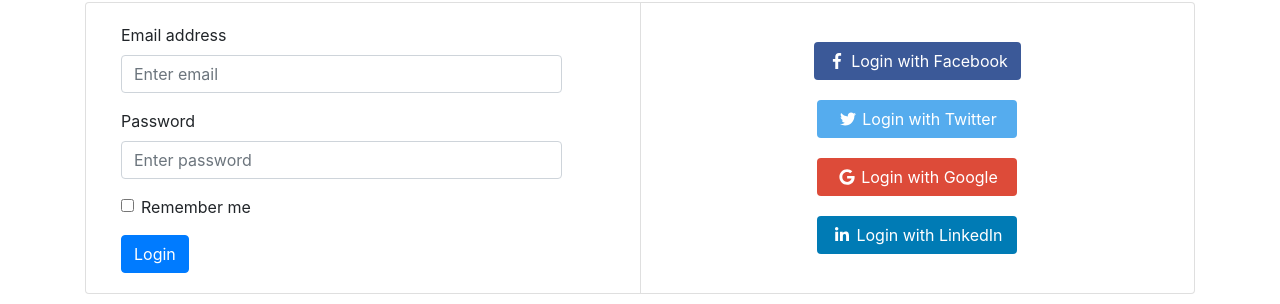
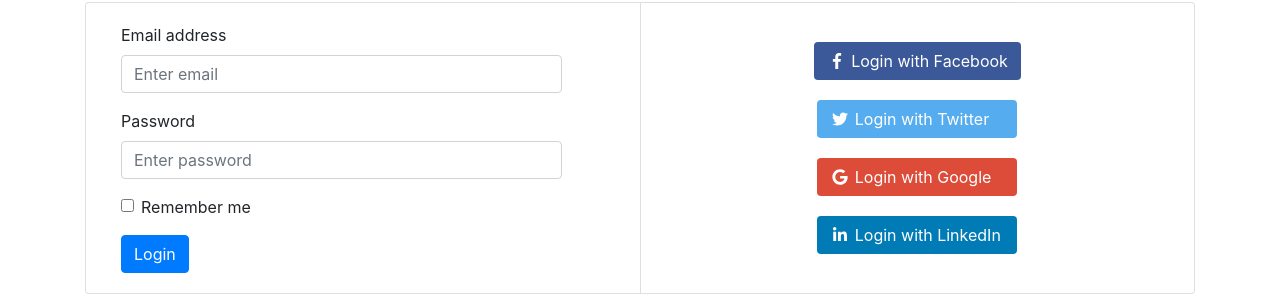
Before and after one commit to joshuajomiller/angular-starter-kit, an Angular app: page /login in a window 1280 px wide. Shown: the part 152-456 px from the top of the page. Built offline with nearby package versions, Linux system fonts and the light colour scheme.

Commit message:
login social object

```diff
--- a/src/app/login/login.component.css
+++ b/src/app/login/login.component.css
@@ -2,18 +2,7 @@
     min-width: 200px;
     margin: 10px auto;
     color: #fff;
-}
-.login-btn.login-facebook{
-    background-color: #3B5998;
-}
-.login-btn.login-twitter{
-    background-color: #55acee;
-}
-.login-btn.login-google{
-    background-color: #dd4b39;
-}
-.login-btn.login-linkedin{
-    background-color: #007bb5;
+    text-align: left;
 }
 h4{
     text-align: center;
--- a/src/app/login/login.component.html
+++ b/src/app/login/login.component.html
@@ -27,11 +27,12 @@
 
   <div class="card order-1 order-sm-2">
     <div class="card-body d-flex flex-column justify-content-center">
-      <button class="btn login-btn login-facebook"><i class="fab fa-facebook-f fa-fw"></i> Login with Facebook</button>
-      <button class="btn login-btn login-twitter"><i class="fab fa-twitter fa-fw"></i> Login with Twitter</button>
-      <button class="btn login-btn login-google"><i class="fab fa-google fa-fw"></i> Login with Google</button>
-      <button class="btn login-btn login-linkedin"><i class="fab fa-linkedin-in fa-fw"></i> Login with LinkedIn
-      </button>
+      <button *ngFor="let social of socialMethods" class="btn login-btn" [ngStyle]="{'background-color': social.color}"><i [ngClass]="'fab fa-fw ' + social.icon"></i> Login with {{social.label}}</button>
+
+      <!--<button class="btn login-btn login-facebook"><i class="fab fa-facebook-f fa-fw"></i> Login with Facebook</button>-->
+      <!--<button class="btn login-btn login-twitter"><i class="fab fa-twitter fa-fw"></i> Login with Twitter</button>-->
+      <!--<button class="btn login-btn login-google"><i class="fab fa-google fa-fw"></i> Login with Google</button>-->
+      <!--<button class="btn login-btn login-linkedin"><i class="fab fa-linkedin-in fa-fw"></i> Login with LinkedIn-->
     </div>
   </div>
 </div>
--- a/src/app/login/login.component.ts
+++ b/src/app/login/login.component.ts
@@ -7,8 +7,35 @@
 })
 export class LoginComponent implements OnInit {
 
-  constructor() { }
-
+  socialMethods;
+  constructor() {
+    this.socialMethods = [
+      {
+        name: 'facebook',
+        label: 'Facebook',
+        icon: 'fa-facebook-f',
+        color: '#3B5998'
+      },
+      {
+        name: 'twitter',
+        label: 'Twitter',
+        icon: 'fa-twitter',
+        color: '#55acee'
+      },
+      {
+        name: 'google',
+        label: 'Google',
+        icon: 'fa-google',
+        color: '#dd4b39'
+      },
+      {
+        name: 'linkedin',
+        label: 'LinkedIn',
+        icon: 'fa-linkedin-in',
+        color: '#007bb5'
+      },
+    ];
+  }
   ngOnInit() {
   }
 
```
